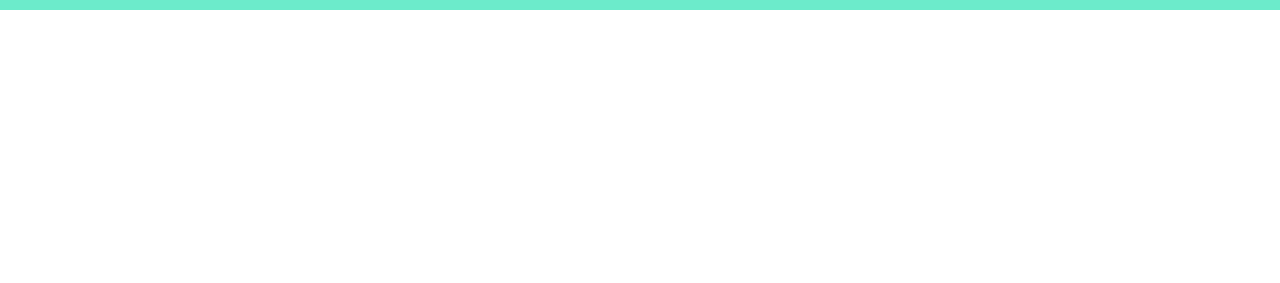
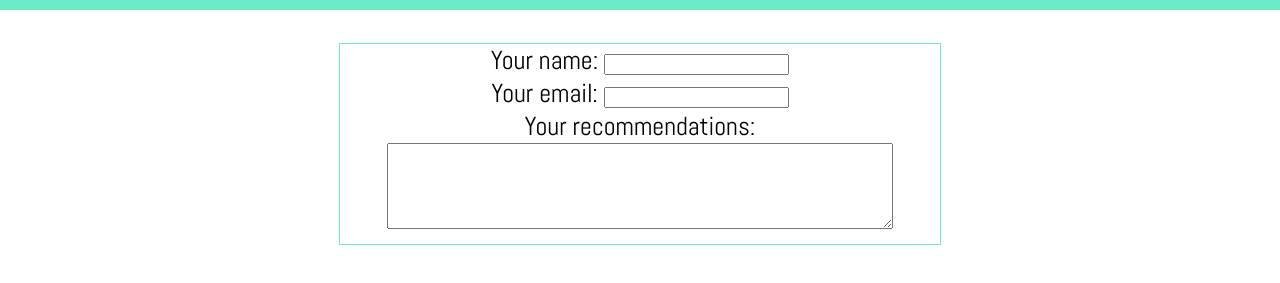
Before and after one commit to tash-steeds/nogluten2, a plain HTML site: page contact.html in a window 1280 px wide. Shown: the part 299-582 px from the top of the page. Drawn offline with nearby package versions, Linux system fonts and the light colour scheme.

Commit message:
Contact page

```diff
--- a/contact.html
+++ b/contact.html
@@ -1,5 +1,6 @@
 <!DOCTYPE html>
 <html>
+
 <head>
     <title>Contact Us</title>
     <link rel="stylesheet" type="text/css" href="css/main.css">
@@ -7,6 +8,7 @@
     <script src="https://ajax.googleapis.com/ajax/libs/jquery/3.4.1/jquery.min.js"></script>
     <link href="https://fonts.googleapis.com/css?family=Abel&display=swap" rel="stylesheet">
 </head>
+
 <body>
     <div class="Heading">
         <h1><a id="Title" href="index.html">Gluten Free London</a></h1>
@@ -29,7 +31,25 @@
     <div class="content"></div>
     <div>
         <div class="bar">
-                <h2>Contact Us</h2></div>
+            <h2>Contact Us</h2>
+        </div>
+        <br>
+    </div>
+    <div class="container">
+            <div class="inner-container">
+                <form>
+                    <label for="name">Your name:</label>
+                    <input type="text" id="name">
+                    <br>
+                    <label for="email">Your email:</label>
+                    <input type="text" id="email">
+                    <br>
+                    <label for="recommendations">Your recommendations:</label>
+                    <br>
+                    <textarea id="recommendations"></textarea>
+                </form>
+            </div>
     </div>
 </body>
+
 </html>
--- a/css/main.css
+++ b/css/main.css
@@ -114,10 +114,35 @@ a:hover{
     padding-top: 60px;
   }
 footer{
-    background-color: grey;
+  width: 100%;
+  background-color:  rgb(108, 235, 203);
+  height: 19px;
+  padding: 15px;
 }
 h2 {
 margin: 0;
 font-family: 'Abel', sans-serif;
 color: white;
 }
+h3 {
+  margin: 0;
+  font-family: 'Abel', sans-serif;
+  color: white;
+}
+.container{
+  font-family: 'Abel', sans-serif;
+  font-size: 26px;
+  padding: 15px;
+  text-align: center;
+}
+#recommendations{
+  width: 500px;
+  height: 80px;
+}
+.inner-container{
+  width: 600px;
+  height: 200px;
+  border: rgb(108, 235, 203) 1px solid;
+  margin-left: auto;
+  margin-right: auto;
+}
```
Also changed, not shown: index.html (+1 -1 lines). Lines whose indentation alone changed are shown as unchanged.
